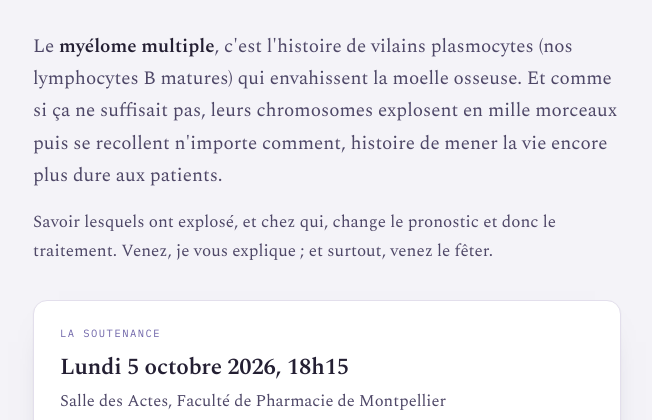
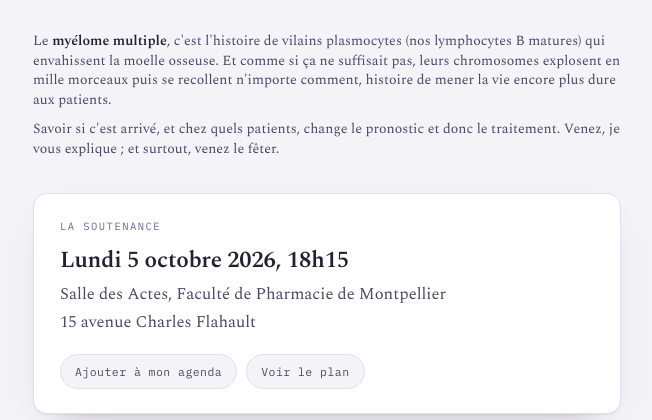
Before and after one commit to stel-studio/Soutenance, a plain HTML site: page index.html in a window 1280 px wide. Shown: the part 355-775 px from the top of the page, without its empty margins (313-965 px from the left). Drawn offline with nearby package versions, Linux system fonts and the light colour scheme.

Commit message:
Add files via upload

```diff
--- a/index.html
+++ b/index.html
@@ -71,8 +71,8 @@ p{margin:0}
   margin-top:-16px;
 }
 .thesis em{font-style:italic}
-.lead{font-size:19px;color:var(--ink-2);text-wrap:pretty}
-.note{font-size:17px;color:var(--ink-2);text-wrap:pretty;margin-top:-18px}
+.lead{font-size:14px;line-height:1.42;color:var(--ink-2);text-wrap:pretty}
+.note{font-size:14px;line-height:1.42;color:var(--ink-2);text-wrap:pretty;margin-top:-25px}
 .note strong,.lead strong{font-weight:600;color:var(--ink)}
 
 .card{
@@ -160,7 +160,7 @@ figcaption b{font-style:normal;font-weight:600;color:var(--ink-2)}
 
   <p class="lead">Le <strong>myélome multiple</strong>, c'est l'histoire de vilains plasmocytes (nos lymphocytes B matures) qui envahissent la moelle osseuse. Et comme si ça ne suffisait pas, leurs chromosomes explosent en mille morceaux puis se recollent n'importe comment, histoire de mener la vie encore plus dure aux patients.</p>
 
-  <p class="note">Savoir lesquels ont explosé, et chez qui, change le pronostic et donc le traitement. Venez, je vous explique&nbsp;; et surtout, venez le fêter.</p>
+  <p class="note">Savoir si c'est arrivé, et chez quels patients, change le pronostic et donc le traitement. Venez, je vous explique&nbsp;; et surtout, venez le fêter.</p>
 
   <div class="card">
     <p class="tag">La soutenance</p>
```
